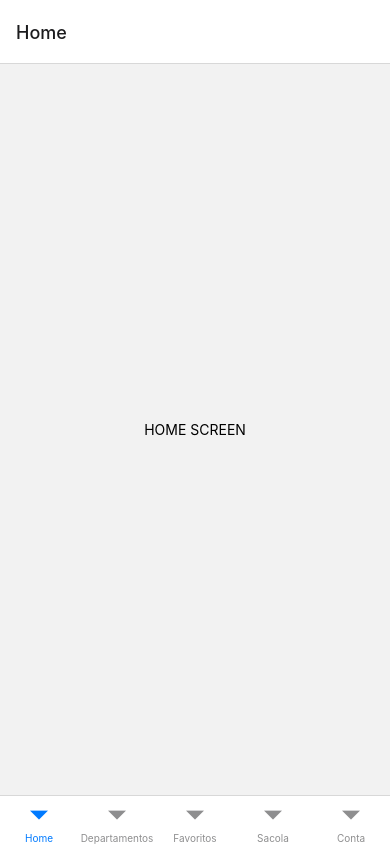
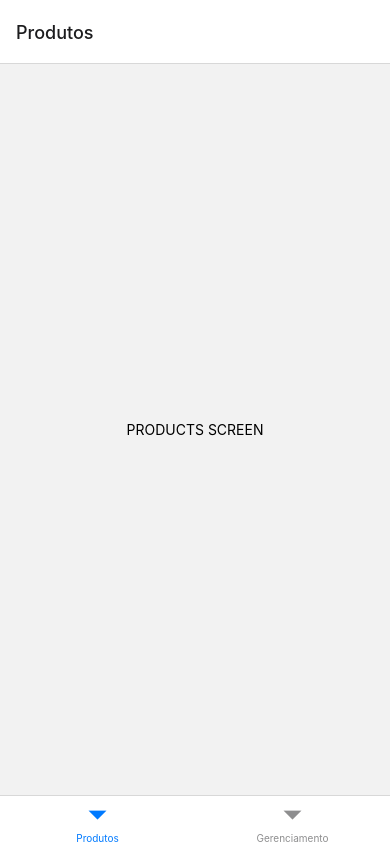
Before and after one commit to Lola-snt/Aplicativo-de-Gerenciamento-de-Ecommerce, a React Native app: screen / in a window 390 px wide. Built offline with nearby package versions, Linux system fonts and the light colour scheme.

Commit message:
modificação das screens e bottom tabs

```diff
--- a/package.json
+++ b/package.json
@@ -9,6 +9,7 @@
     "web": "expo start --web"
   },
   "dependencies": {
+    "@react-native-masked-view/masked-view": "0.3.0",
     "@react-navigation/bottom-tabs": "^6.5.20",
     "@react-navigation/native": "^6.1.17",
     "@react-navigation/stack": "^6.3.29",
@@ -18,8 +19,7 @@
     "react-native": "0.73.6",
     "react-native-gesture-handler": "~2.14.0",
     "react-native-safe-area-context": "4.8.2",
-    "react-native-screens": "~3.29.0",
-    "@react-native-masked-view/masked-view": "0.3.0"
+    "react-native-screens": "~3.29.0"
   },
   "devDependencies": {
     "@babel/core": "^7.20.0"
--- a/src/routes/bottom-tabs.routes.js
+++ b/src/routes/bottom-tabs.routes.js
@@ -1,22 +1,16 @@
 import { createBottomTabNavigator } from "@react-navigation/bottom-tabs";
 import { View, StyleSheet, Text } from "react-native";
 
-import HomeScreen from "../screens/HomeScreen";
-import DepartmentsScreen from "../screens/DepartmentsScreen";
-import FavoritesScreen from "../screens/FavoritesScreen";
-import OrderScreen from "../screens/OrderScreen";
-import UserScreen from "../screens/UserScreen";
+import CreateScreen from "../screens/ProductScreen";
+import ReadScreen from "../screens/ManagementScreen";
 
 const { Navigator, Screen } = createBottomTabNavigator();
 
 export default function Tab() {
   return (
     <Navigator>
-      <Screen name="Home" component={HomeScreen} />
-      <Screen name="Departamentos" component={DepartmentsScreen} />
-      <Screen name="Favoritos" component={FavoritesScreen} />
-      <Screen name="Sacola" component={OrderScreen} />
-      <Screen name="Conta" component={UserScreen} />
+      <Screen name="Produtos" component={CreateScreen} />
+      <Screen name="Gerenciamento" component={ReadScreen} />
     </Navigator>
   );
 }
--- a/src/screens/DepartmentsScreen.js
+++ /dev/null
@@ -1,17 +0,0 @@
-import { View, Text, StyleSheet } from "react-native";
-
-export default function DepartmentsScreen() {
-  return (
-    <View style={styles.container}>
-      <Text>DEPARTMENT SCREEN</Text>
-    </View>
-  );
-}
-
-const styles = StyleSheet.create({
-  container: {
-    flex: 1,
-    justifyContent: "center",
-    alignItems: "center",
-  },
-});
--- a/src/screens/FavoritesScreen.js
+++ b/src/screens/ManagementScreen.js
@@ -1,9 +1,9 @@
 import { View, Text, StyleSheet } from "react-native";
 
-export default function FavoritesScreen() {
+export default function ManagementScreen() {
   return (
     <View style={styles.container}>
-      <Text>FAVORITES SCREEN</Text>
+      <Text>MANAGEMENT SCREEN</Text>
     </View>
   );
 }
--- a/src/screens/OrderScreen.js
+++ /dev/null
@@ -1,17 +0,0 @@
-import { View, Text, StyleSheet } from "react-native";
-
-export default function OrderScreen() {
-  return (
-    <View style={styles.container}>
-      <Text>ORDER SCREEN</Text>
-    </View>
-  );
-}
-
-const styles = StyleSheet.create({
-  container: {
-    flex: 1,
-    justifyContent: "center",
-    alignItems: "center",
-  },
-});
--- a/src/screens/HomeScreen.js
+++ b/src/screens/ProductScreen.js
@@ -1,9 +1,9 @@
 import { View, Text, StyleSheet } from "react-native";
 
-export default function HomeScreen() {
+export default function ProductsScreen() {
   return (
     <View style={styles.container}>
-      <Text>HOME SCREEN</Text>
+      <Text>PRODUCTS SCREEN</Text>
     </View>
   );
 }
--- a/src/screens/UserScreen.js
+++ /dev/null
@@ -1,17 +0,0 @@
-import { View, Text, StyleSheet } from "react-native";
-
-export default function UserScreen() {
-  return (
-    <View style={styles.container}>
-      <Text>USER SCREEN</Text>
-    </View>
-  );
-}
-
-const styles = StyleSheet.create({
-  container: {
-    flex: 1,
-    justifyContent: "center",
-    alignItems: "center",
-  },
-});
```
Also changed, not shown: 1 other file (tests, documents, lock files or other folders).
